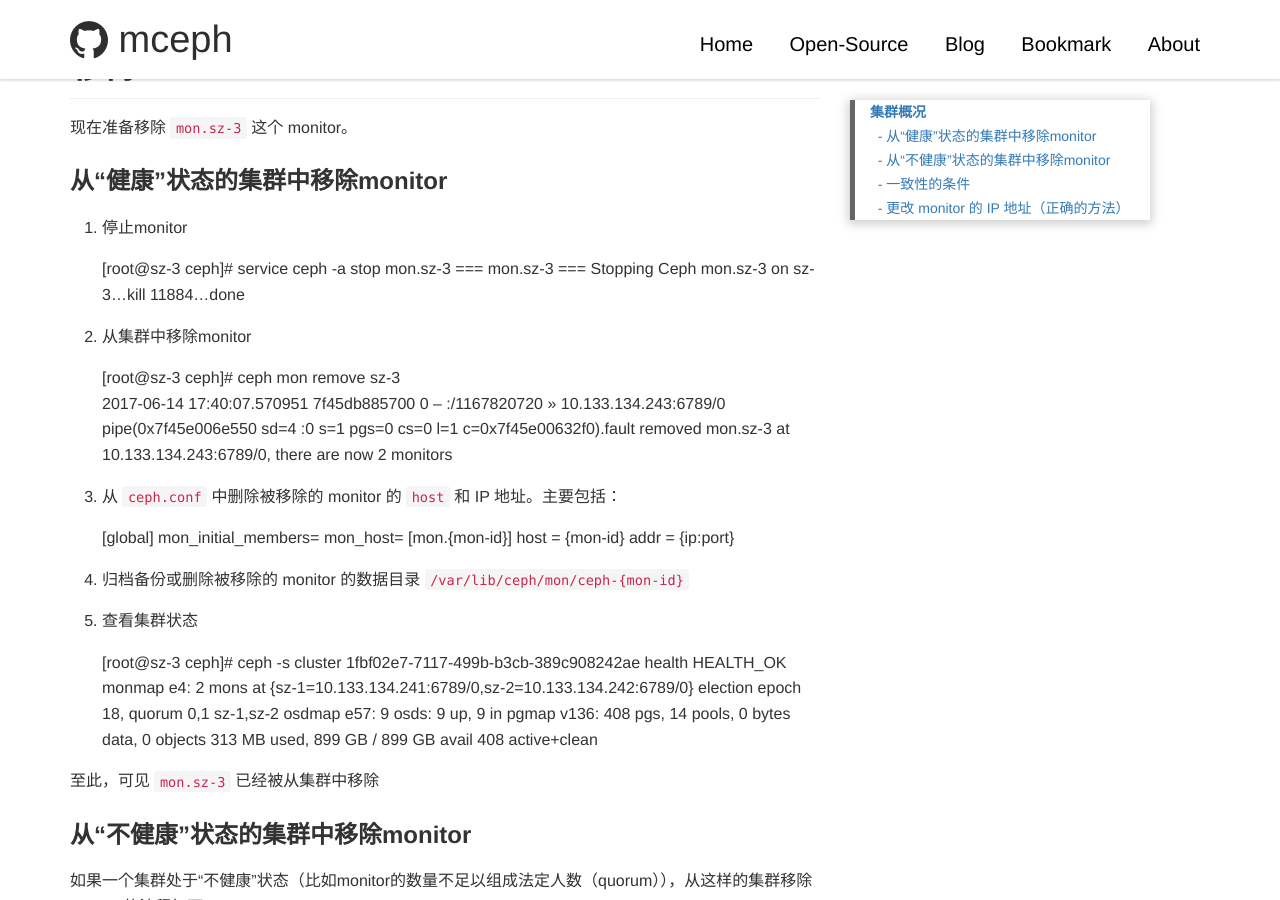
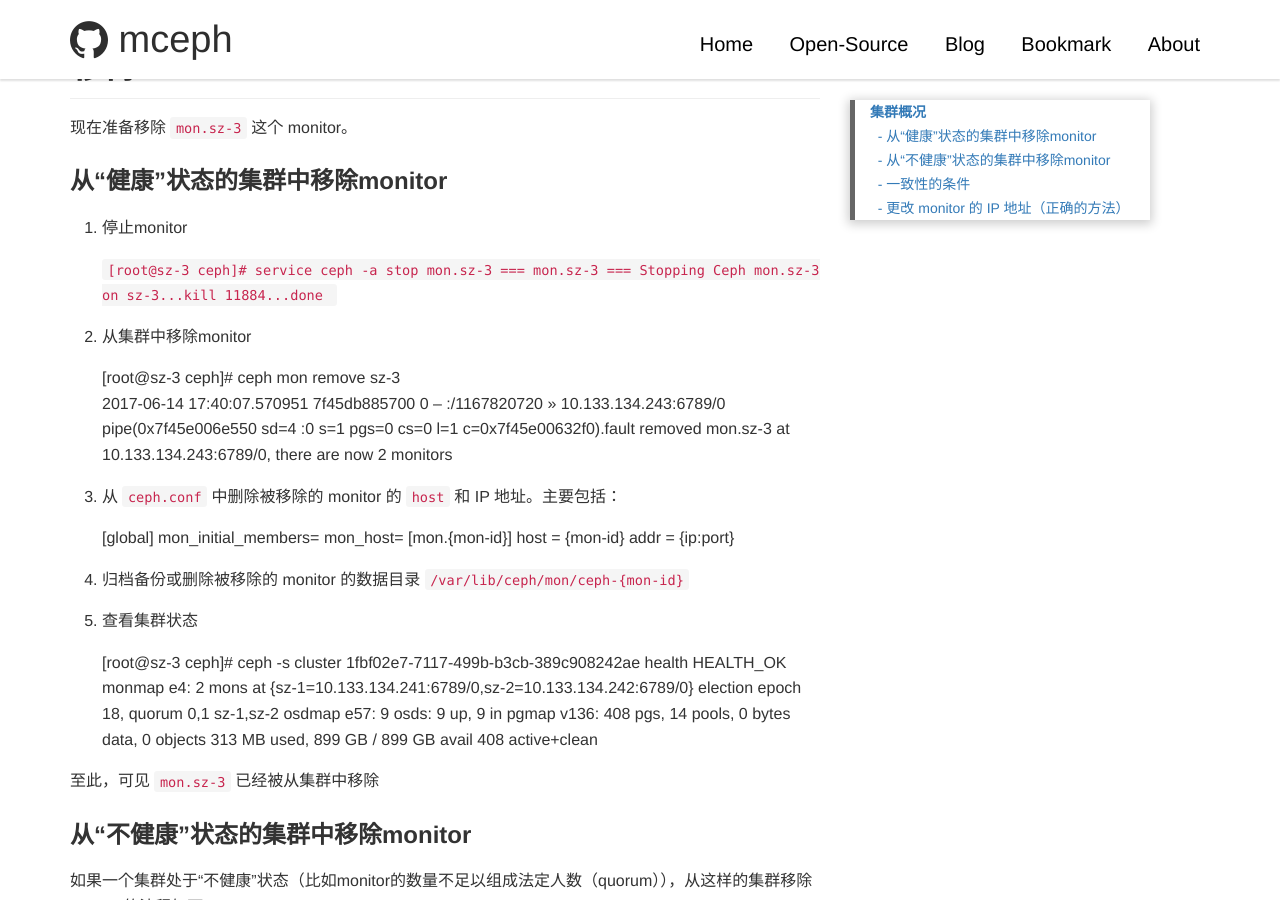
Before and after one commit to mceph/mceph.github.io, a Jekyll site: the page built from _posts/2017/2017-06-16-Add-or-Remove-Monitors.md, in a window 1280 px wide and 900 px high, scrolled down 3135 px. Built offline with Jekyll 4.4.1, drawn with Linux system fonts in a browser that asks for light colours; comment, search, counter and statistics services are not loaded.

```diff
--- a/_posts/2017/2017-06-16-Add-or-Remove-Monitors.md
+++ b/_posts/2017/2017-06-16-Add-or-Remove-Monitors.md
@@ -122,11 +122,10 @@ tags: [ceph,monitor,监控器]
 
 1. 停止monitor
 
-
-    [root@sz-3 ceph]# service ceph -a stop mon.sz-3
+    `[root@sz-3 ceph]# service ceph -a stop mon.sz-3
     === mon.sz-3 ===
     Stopping Ceph mon.sz-3 on sz-3...kill 11884...done
-
+    `
 
 2. 从集群中移除monitor
 
```
